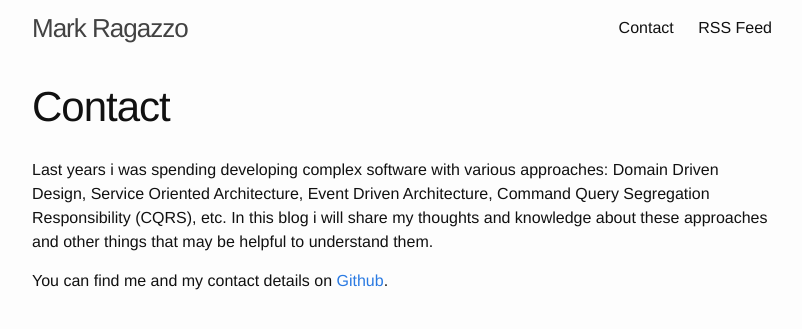
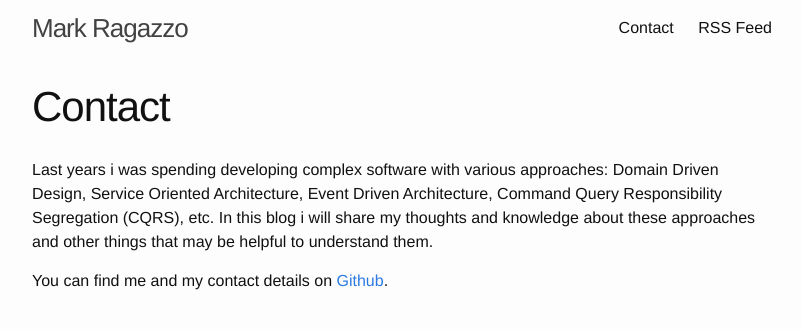
Before and after one commit to Ragazzo/ragazzo.github.io, a Jekyll site: the page built from about.md, in a window 1280 px wide. Shown: the top 329 px of the page, without its empty margins (238-1040 px from the left). Built offline with Jekyll 4.4.1, drawn with Linux system fonts in a browser that asks for light colours.

```diff
--- a/about.md
+++ b/about.md
@@ -7,7 +7,7 @@ permalink: /contact/
 <p>
 Last years i was spending developing complex software with various approaches:
 Domain Driven Design, Service Oriented Architecture, Event Driven Architecture,
-Command Query Segregation Responsibility (CQRS), etc.
+Command Query Responsibility Segregation (CQRS), etc.
 In this blog i will share my thoughts and knowledge about these approaches and
 other things that may be helpful to understand them.
 </p>
```
